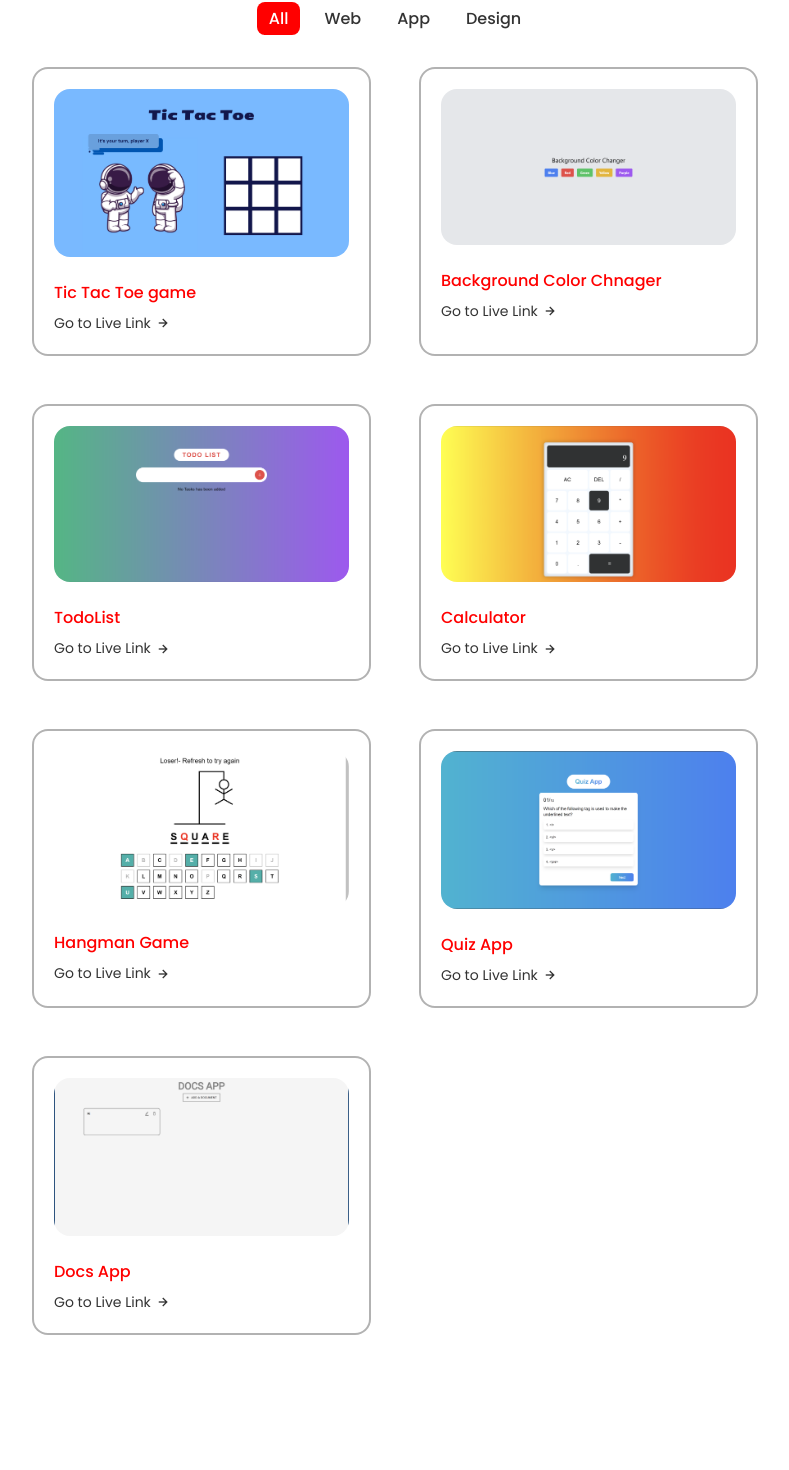
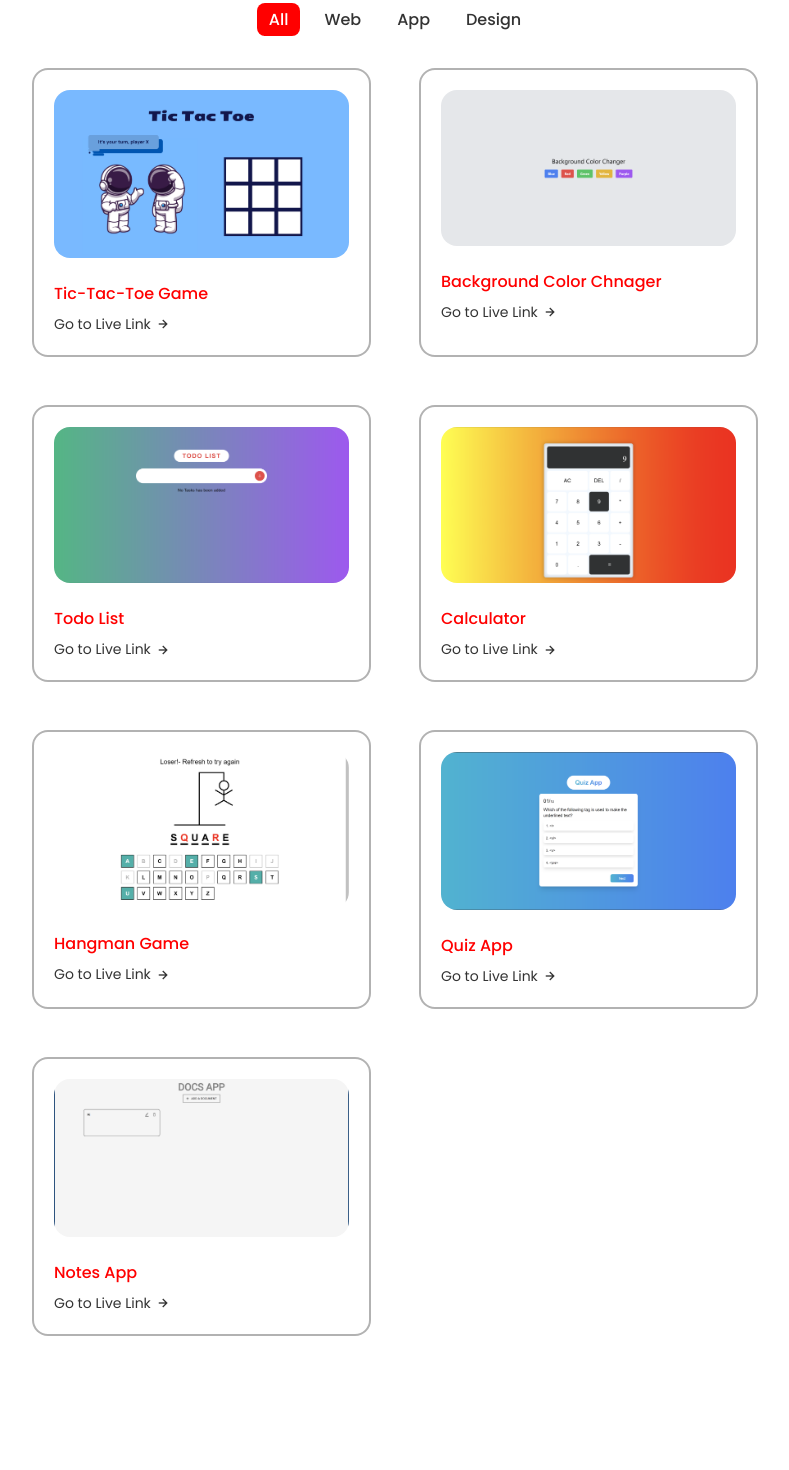
Before and after one commit to santhosh-sivkumar/Portfolio, a React (Create React App) app: page / in a window 1280 px wide. Shown: the part 2802-4272 px from the top of the page, without its empty margins (245-1034 px from the left). Built offline with nearby package versions, Linux system fonts and the light colour scheme.

Commit message:
"Updated CSS for active qualification and modified project titles in Work/Data.jsx"

```diff
--- a/src/components/Qualification/qualification.css
+++ b/src/components/Qualification/qualification.css
@@ -23,7 +23,7 @@
 }
 .qualification__active {
   color: var(--title-color);
-  box-shadow: 0px 1px 0px 0px var(--title-color);
+  border-bottom: 1px solid;
 }
 
 .qualification__sections {
--- a/src/components/Work/Data.jsx
+++ b/src/components/Work/Data.jsx
@@ -10,7 +10,7 @@ export const projectsData = [
   {
     id: 1,
     image: TicTacToe_Preview,
-    title: "Tic Tac Toe game",
+    title: "Tic-Tac-Toe Game",
     category: "app",
     demolink: "https://santhosh-sivkumar-tic-tac-toe.netlify.app/",
   },
@@ -24,7 +24,7 @@ export const projectsData = [
   {
     id: 3,
     image: TodoList_Preview,
-    title: "TodoList",
+    title: "Todo List",
     category: "web",
     demolink: "https://santhosh-sivkumar-todo-list.netlify.app/",
   },
@@ -52,7 +52,7 @@ export const projectsData = [
   {
     id: 7,
     image: DocsApp_Preview,
-    title: "Docs App",
+    title: "Notes App",
     category: "web",
     demolink: "https://santhosh-sivkumar-docs-app.netlify.app/",
   },
```
